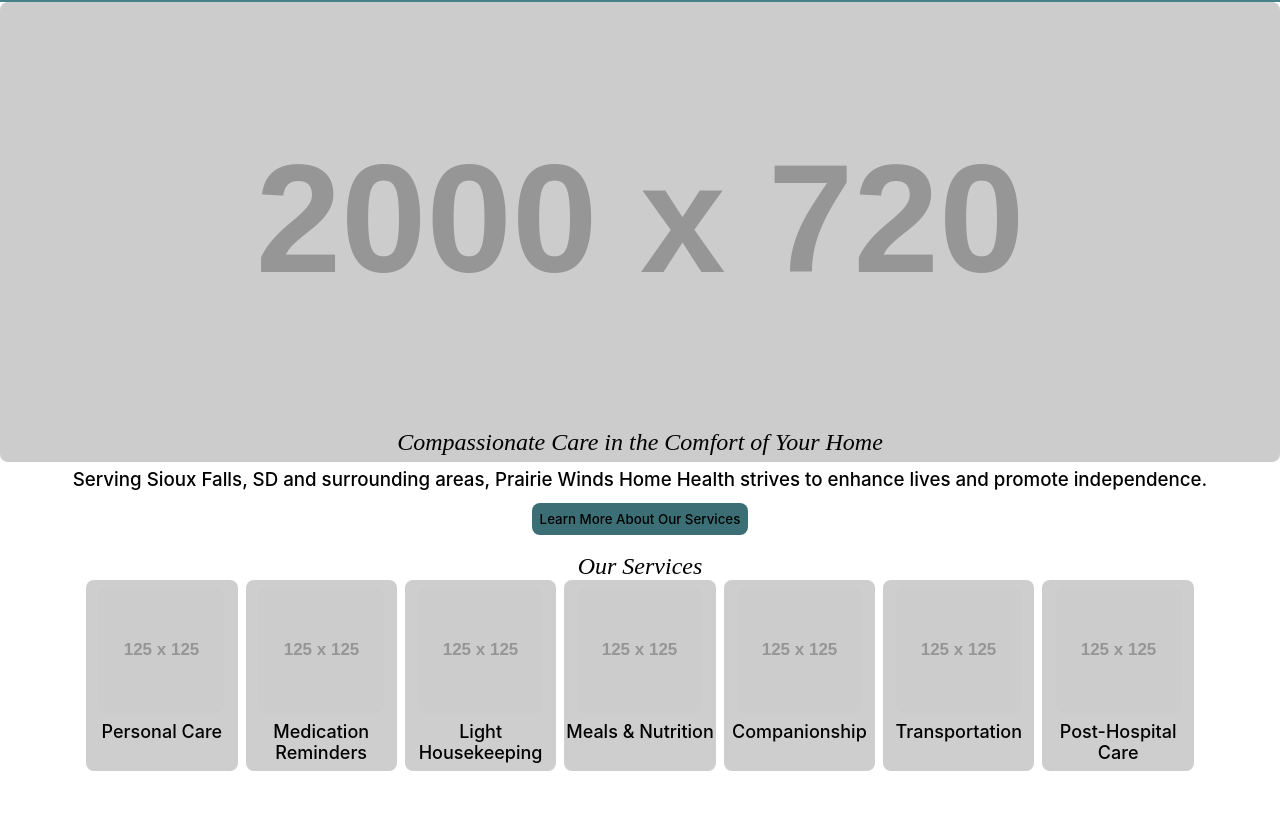
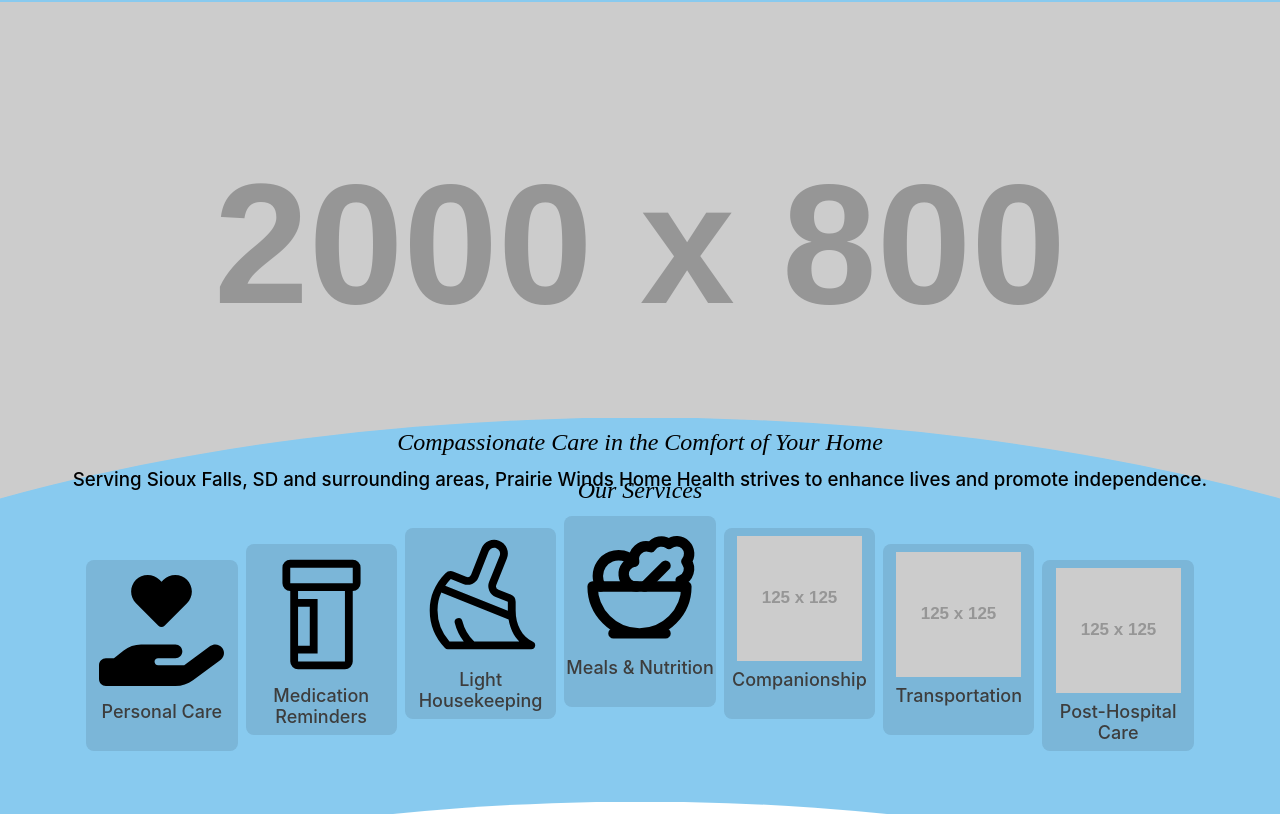
Before and after one commit to SolelyMoose/prairiewindshh-website, a plain HTML site: page index.html in a window 1280 px wide. Shown: the part 51-865 px from the top of the page. Drawn offline with Linux system fonts and the light colour scheme; placeholder pictures from the web are drawn by us.

Commit message:
updated section transitions, added arch to services.

```diff
--- a/css/main.css
+++ b/css/main.css
@@ -14,10 +14,9 @@
 
 :root {
     --Dominant: #ffffff;
-    --DominantShade: #cecece;
-    --Complementary: #468189;
-    --ComplementaryAccent: #3c6f75;
-    --Accent: #021018;
+    --Complementary: #88caef;
+    --ComplementaryAccent: #7bb6d8;
+    --Muted: #3d3d3d;
     --MainFont: Inter, sans-serif;
     --AccentFont: Didot, serif
 }
@@ -47,11 +46,7 @@ section {
     align-items: center;
     justify-content: center;
     width: 100%;
-    min-height: 50vh;
-}
-
-img {
-    border-radius: 8px;
+    min-height: 40vh;
 }
 
 .header {
@@ -95,7 +90,6 @@ img {
 
   gap: 12px;
   text-align: center;
-  animation: fade-up 0.5s ease-in-out;
 }
 
 .AccentText {
@@ -124,7 +118,7 @@ img {
 }
 
 .button:hover {
-    background-color: #3f757a;
+    background-color: #6da3c2;
     text-decoration: underline;
     cursor: pointer;
 }
@@ -145,7 +139,7 @@ img {
     padding: 8px;
     padding-left: 0px;
     padding-right: 0px;
-    background-color: var(--DominantShade);
+    background-color: var(--ComplementaryAccent);
     border-radius: 8px;
 }
 
@@ -154,4 +148,5 @@ img {
     height: 30%;
     box-sizing: border-box;
     text-align: center;
+    color: var(--Muted);
 }
--- a/index.html
+++ b/index.html
@@ -22,50 +22,50 @@
     </div>
 
     <section id="main">
-        <img src="https://placehold.co/2000x720" alt="placeholder image" class="backgroundImage">
-        <div class="floatingText">
-            <h1 class="AccentText">Compassionate Care in the Comfort of Your Home</h2>
-            <h3>Serving Sioux Falls, SD and surrounding areas, Prairie Winds Home Health strives to enhance lives and promote independence.</h3>
-            <button onclick="location.href='#services'" class="button button--filled">Learn More About Our Services</button>
+        <img src="https://placehold.co/2000x800" alt="placeholder image" class="backgroundImage">
+        <div class="floatingText" style="z-index: 2;">
+            <h1 class="AccentText" style="animation: fade-up 0.5s ease-in;">Compassionate Care in the Comfort of Your Home</h2>
+            <h3 style="animation: fade-up 0.6s ease-in;">Serving Sioux Falls, SD and surrounding areas, Prairie Winds Home Health strives to enhance lives and promote independence.</h3>
+            <!--<button onclick="location.href='#services'" class="button button--filled">Learn More About Our Services</button>-->
         </div>
     </section>
 
-    <section>
-        <h1 class="AccentText">Our Services</h1>
+    <section style="background-color: #88caef; clip-path: ellipse(90% 100% at 50% 100%); min-height: 60vh; margin-top: -12vh; gap: 16px;">
+        <h1 class="AccentText" style="margin-top: -16vh;">Our Services</h1>
         <div class="services">
-            <div class="serviceIcon">
-                <img src="https://placehold.co/125x125" alt="Service Icon">
+            <div class="serviceIcon" style="transform: translateY(40px);">
+                <img src="/prairiewindshh-website/assets/personal-care.svg" width="125" height="125" alt="Service Icon">
                 <p>Personal Care</p>
             </div>
-            <div class="serviceIcon">
-                <img src="https://placehold.co/125x125" alt="Service Icon">
+            <div class="serviceIcon" style="transform: translateY(24px);">
+                <img src="/prairiewindshh-website/assets/medication.svg" width="125" height="125" alt="Service Icon">
                 <p>Medication Reminders</p>
             </div>
-            <div class="serviceIcon">
-                <img src="https://placehold.co/125x125" alt="Service Icon">
+            <div class="serviceIcon" style="transform: translateY(8px);">
+                <img src="/prairiewindshh-website/assets/broom.svg" width="125" height="125" alt="Service Icon">
                 <p>Light Housekeeping</p>
             </div>
-            <div class="serviceIcon">
-                <img src="https://placehold.co/125x125" alt="Service Icon">
+            <div class="serviceIcon" style="transform: translateY(-4px);">
+                <img src="/prairiewindshh-website/assets/salad.svg" width="125" height="125" alt="Service Icon">
                 <p>Meals & Nutrition</p>
             </div>
-            <div class="serviceIcon">
-                <img src="https://placehold.co/125x125" alt="Service Icon">
+            <div class="serviceIcon" style="transform: translateY(8px);">
+                <img src="https://placehold.co/125x125" width="125" height="125" alt="Service Icon">
                 <p>Companionship</p>
             </div>
-            <div class="serviceIcon">
-                <img src="https://placehold.co/125x125" alt="Service Icon">
+            <div class="serviceIcon" style="transform: translateY(24px);">
+                <img src="https://placehold.co/125x125" width="125" height="125" alt="Service Icon">
                 <p>Transportation</p>
             </div>
-            <div class="serviceIcon">
-                <img src="https://placehold.co/125x125" alt="Service Icon">
+            <div class="serviceIcon" style="transform: translateY(40px);">
+                <img src="https://placehold.co/125x125" width="125" height="125" alt="Service Icon">
                 <p>Post-Hospital Care</p>
             </div>
         </div>
     </section>
 
-    <section id="aboutus">
-        <h1>Who We Are</h1>
+    <section id="aboutus" style="clip-path: ellipse(70% 100% at 50% 100%); margin-top: -12vh; background-color: white; ">
+        <h1 class="AccentText">Who We Are</h1>
         <h3>Locally owned and operated, Prairie Winds Home Health offers personalized home health services that bring peace of mind to you and your loved ones.</h3>
     </section>
 
```
